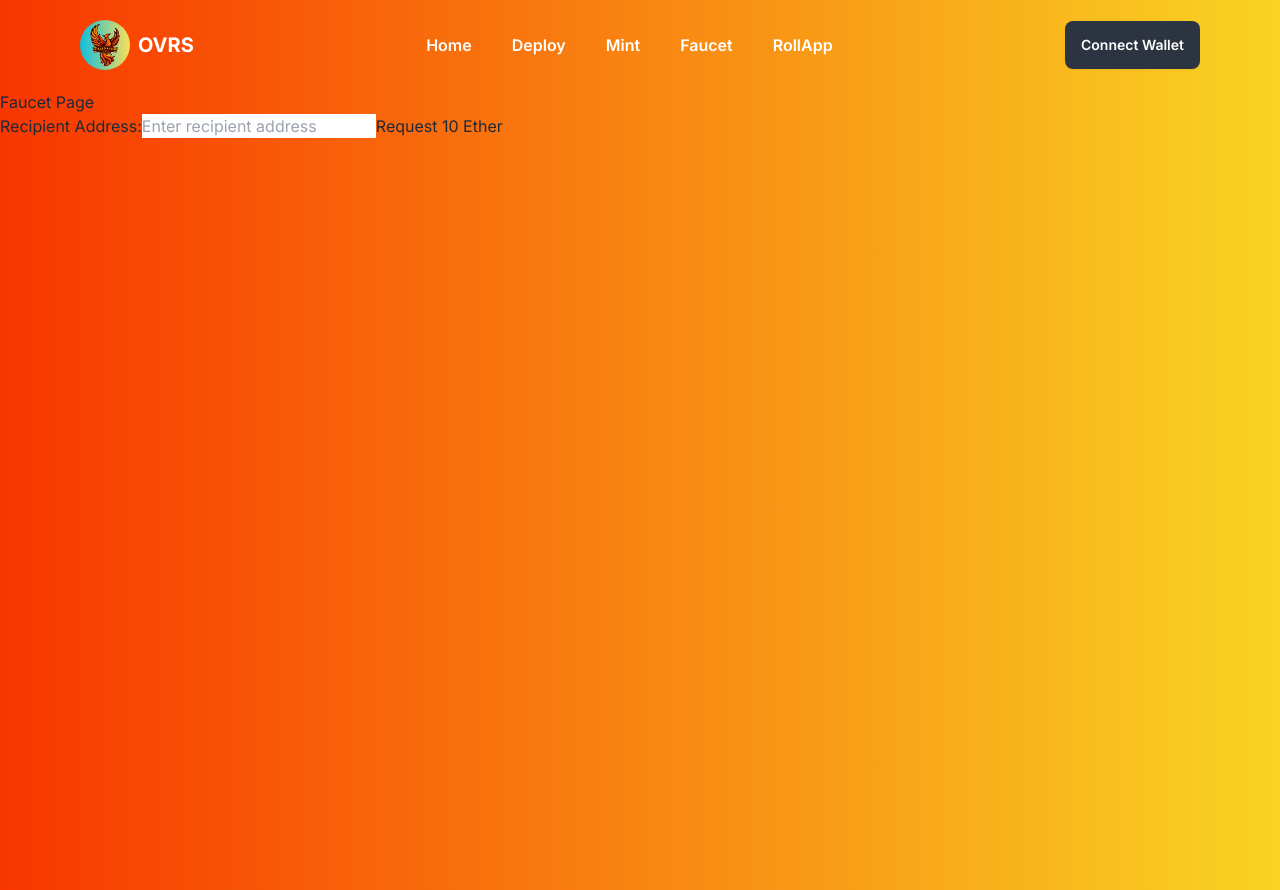
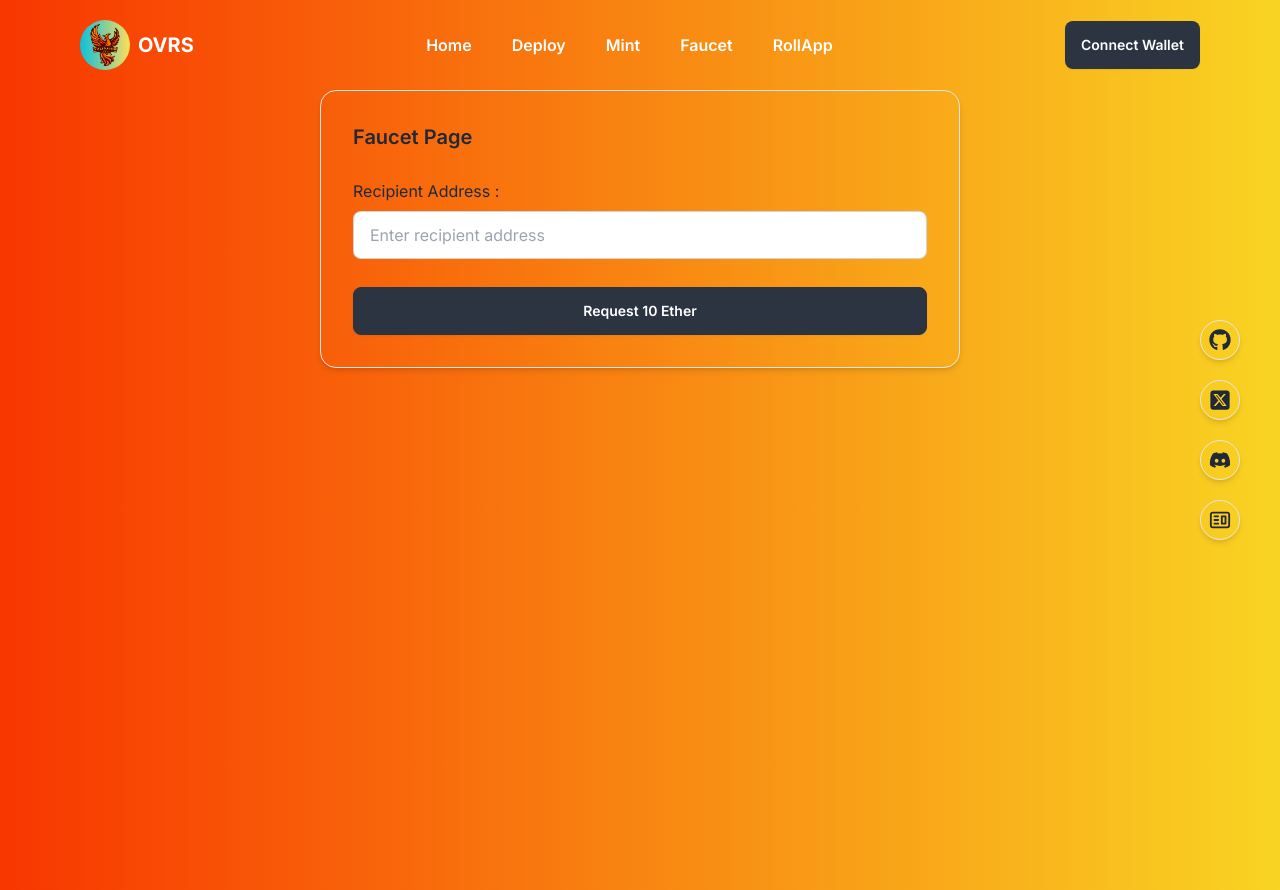
Before and after one commit to demigohu/ovrscription, a Next.js app: page /faucet in a window 1280 px wide. Built offline with nearby package versions, Linux system fonts and the light colour scheme.

Commit message:
update uy

```diff
--- a/package.json
+++ b/package.json
@@ -16,6 +16,8 @@
     "next": "14.0.2",
     "react": "^18",
     "react-dom": "^18",
+    "react-icons": "^5.0.1",
+    "sweetalert2": "^11.10.2",
     "web3": "^4.3.0"
   },
   "devDependencies": {
--- a/src/app/globals.css
+++ b/src/app/globals.css
@@ -5,3 +5,13 @@
 body {
   background-image: linear-gradient(to right, #f83600 0%, #f9d423 100%);
 }
+
+.swal-custom-popup {
+  background: linear-gradient(to right, #f83600 0%, #f9d423 100%);
+}
+
+.swal2-success-fix,
+.swal2-success-circular-line-left,
+.swal2-success-circular-line-right {
+  background: transparent;
+}
--- a/src/app/layout.js
+++ b/src/app/layout.js
@@ -1,6 +1,7 @@
 import { Inter } from "next/font/google"
 import "./globals.css"
 import Navbar from "@/components/Navbar"
+import Sosmed from "@/components/Sosmed"
 
 const inter = Inter({ subsets: ["latin"] })
 
@@ -14,6 +15,7 @@ export default function RootLayout({ children }) {
     <html lang="en">
       <body className={inter.className}>
         <Navbar />
+        <Sosmed />
         {children}
       </body>
     </html>
--- a/src/app/page.js
+++ b/src/app/page.js
@@ -1,10 +1,12 @@
 "use client"
 import Homey from "@/components/Home"
+// import Sosmed from "@/components/Sosmed"
 
 export default function Home() {
   return (
-    <div className="h-[86vh] max-w-[1200px] mx-auto">
+    <div className="h-[86vh] max-w-[1200px] mx-auto relative z-10">
       <Homey />
+      {/* <Sosmed /> */}
     </div>
   )
 }
--- a/src/components/Home.js
+++ b/src/components/Home.js
@@ -114,7 +114,7 @@ function Homey() {
                 type="text"
                 placeholder="OVRS"
                 disabled
-                className="input input-bordered w-full"
+                className="input input-bordered w-full bg-white"
               />
               <button
                 onClick={handleMint}
--- /dev/null
+++ b/src/components/Sosmed.js
@@ -0,0 +1,43 @@
+import React from "react"
+import Link from "next/link"
+import { FaGithub } from "react-icons/fa"
+import { FaSquareXTwitter } from "react-icons/fa6"
+import { FaDiscord } from "react-icons/fa"
+import { CgWebsite } from "react-icons/cg"
+
+const Sosmed = () => {
+  return (
+    <div className="d-flex flex-col absolute right-10 top-[40%] z-50 transition ">
+      <Link
+        href={"https://github.com/demigohu"}
+        target="_blank"
+        className="w-10 h-10 rounded-full overflow-hidden border shadow-md flex justify-center items-center p-2 cursor-pointer mb-5 hover:bg-white hover:scale-110 transition"
+      >
+        <FaGithub className="w-full h-full" />
+      </Link>
+      <Link
+        href={"https://twitter.com/tgraji_k"}
+        target="_blank"
+        className="w-10 h-10 rounded-full overflow-hidden border shadow-md flex justify-center items-center p-2 cursor-pointer mb-5 hover:bg-white hover:scale-110 transition"
+      >
+        <FaSquareXTwitter className="w-full h-full" />
+      </Link>
+      <Link
+        href={"https://discordapp.com/users/518467136788758539"}
+        target="_blank"
+        className="w-10 h-10 rounded-full overflow-hidden border shadow-md flex justify-center items-center p-2 cursor-pointer mb-5 hover:bg-white hover:scale-110 transition"
+      >
+        <FaDiscord className="w-full h-full" />
+      </Link>
+      <Link
+        href={"https://dgops.xyz/"}
+        target="_blank"
+        className="w-10 h-10 rounded-full overflow-hidden border shadow-md flex justify-center items-center p-2 cursor-pointer mb-5 hover:bg-white hover:scale-110 transition"
+      >
+        <CgWebsite className="w-full h-full" />
+      </Link>
+    </div>
+  )
+}
+
+export default Sosmed
--- a/src/components/deploy.js
+++ b/src/components/deploy.js
@@ -50,7 +50,7 @@ function Deploy() {
             <input
               type="text"
               placeholder="Type Here"
-              className="input input-bordered w-full"
+              className="input input-bordered w-full bg-white"
               id="pInput"
               value={p}
               onChange={(e) => setP(e.target.value)}
@@ -62,7 +62,7 @@ function Deploy() {
             <input
               type="text"
               placeholder="Type Here"
-              className="input input-bordered w-full"
+              className="input input-bordered w-full bg-white"
               id="opInput"
               value={op}
               onChange={(e) => setOp(e.target.value)}
@@ -74,7 +74,7 @@ function Deploy() {
             <input
               type="text"
               placeholder="Type Here"
-              className="input input-bordered w-full"
+              className="input input-bordered w-full bg-white"
               id="tickInput"
               value={tick}
               onChange={(e) => setTick(e.target.value)}
@@ -85,7 +85,7 @@ function Deploy() {
             <label>Amt :</label>
             <input
               placeholder="Type Here"
-              className="input input-bordered w-full"
+              className="input input-bordered w-full bg-white"
               id="amtInput"
               type="number"
               value={amt}
--- a/src/components/faucet.js
+++ b/src/components/faucet.js
@@ -1,66 +1,81 @@
-import React, { useState } from 'react';
-import { ethers } from 'ethers';
+import React, { useState } from "react"
+import { ethers } from "ethers"
+import Swal from "sweetalert2"
 
 const Faucet = () => {
-  const [recipientAddress, setRecipientAddress] = useState('');
-  const [transactionHash, setTransactionHash] = useState(null);
+  const [recipientAddress, setRecipientAddress] = useState("")
+  const [transactionHash, setTransactionHash] = useState(null)
 
   const requestFaucet = async () => {
     try {
       if (!recipientAddress) {
-        alert('Please enter a recipient address.');
-        return;
+        alert("Please enter a recipient address.")
+        return
       }
 
-      const privateKey = 'd2aae833d170cc00e0729556f197997657b0f7ade528357e15b599f04399ba1c'; // Ganti dengan private key Anda
-      const toAddress = recipientAddress.trim();
-      const amountToSend = ethers.utils.parseEther('10.0');
+      const privateKey =
+        "d2aae833d170cc00e0729556f197997657b0f7ade528357e15b599f04399ba1c" // Ganti dengan private key Anda
+      const toAddress = recipientAddress.trim()
+      const amountToSend = ethers.utils.parseEther("10.0")
 
-      const provider = new ethers.providers.JsonRpcProvider('https://froopyland.dymension.xyz/26/overgear_1229724-1/evmrpc');
-      const wallet = new ethers.Wallet(privateKey, provider);
+      const provider = new ethers.providers.JsonRpcProvider(
+        "https://froopyland.dymension.xyz/26/overgear_1229724-1/evmrpc"
+      )
+      const wallet = new ethers.Wallet(privateKey, provider)
 
       // Mendapatkan nonce
-      const nonce = await provider.getTransactionCount(wallet.address, 'pending');
+      const nonce = await provider.getTransactionCount(
+        wallet.address,
+        "pending"
+      )
 
       const transaction = {
         to: toAddress,
         value: amountToSend,
         nonce: nonce,
-      };
+      }
 
       // Menandatangani dan mengirimkan transaksi
-      const signedTransaction = await wallet.sendTransaction(transaction);
-      setTransactionHash(signedTransaction.hash);
-      alert('Transaction sent successfully!');
+      const signedTransaction = await wallet.sendTransaction(transaction)
+      setTransactionHash(signedTransaction.hash)
+      Swal.fire({
+        text: signedTransaction.hash,
+        title: "Transaction sent successfully!",
+        icon: "success",
+        customClass: {
+          popup: "swal-custom-popup",
+        },
+      })
+
+      setRecipientAddress("")
     } catch (error) {
-      console.error('Transaction failed:', error.message);
-      alert('Transaction failed. Check the console for details.');
+      console.error("Transaction failed:", error.message)
+      alert("Transaction failed. Check the console for details.")
     }
-  };
+  }
 
   return (
-    <div>
-      <h1>Faucet Page</h1>
-
-      <label htmlFor="recipientAddress">Recipient Address:</label>
+    <div className="card border shadow-md w-[50%] mx-auto">
+      <div className="card-body flex-grow-0">
+        <h2 className="card-title mb-5">Faucet Page</h2>
+        <p>Recipient Address :</p>
         <input
           type="text"
           id="recipientAddress"
           placeholder="Enter recipient address"
+          onChange={(e) => setRecipientAddress(e.target.value)}
           value={recipientAddress}
-        onChange={(e) => setRecipientAddress(e.target.value)}
+          className="input input-bordered w-full bg-white"
         />
+        <button
+          onClick={requestFaucet}
+          className="btn btn-neutral text-white mt-5"
+        >
+          Request 10 Ether
+        </button>
+      </div>
+    </div>
+  )
+}
 
-      <button onClick={requestFaucet}>Request 10 Ether</button>
-
-      {transactionHash && (
-        <div>
-          <p>Transaction Hash: {transactionHash}</p>
-          <p>Transaction sent successfully! Check the console for details.</p>
-        </div>
-      )}
-    </div>
-  );
-};
-
-export default Faucet;
+export default Faucet
--- a/src/components/mint.js
+++ b/src/components/mint.js
@@ -50,7 +50,7 @@ function MintInscription() {
             <input
               type="text"
               placeholder="Type Here"
-              className="input input-bordered w-full"
+              className="input input-bordered w-full bg-white"
               id="pInput"
               value={p}
               onChange={(e) => setP(e.target.value)}
@@ -62,7 +62,7 @@ function MintInscription() {
             <input
               type="text"
               placeholder="Type Here"
-              className="input input-bordered w-full"
+              className="input input-bordered w-full bg-white"
               id="opInput"
               value={op}
               onChange={(e) => setOp(e.target.value)}
@@ -74,7 +74,7 @@ function MintInscription() {
             <input
               type="text"
               placeholder="Type Here"
-              className="input input-bordered w-full"
+              className="input input-bordered w-full bg-white"
               id="tickInput"
               value={tick}
               onChange={(e) => setTick(e.target.value)}
@@ -85,7 +85,7 @@ function MintInscription() {
             <label>Amt :</label>
             <input
               placeholder="Type Here"
-              className="input input-bordered w-full"
+              className="input input-bordered w-full bg-white"
               id="amtInput"
               type="number"
               value={amt}
```
Also changed, not shown: 1 other file (tests, documents, lock files or other folders). Lines whose indentation alone changed are shown as unchanged.
